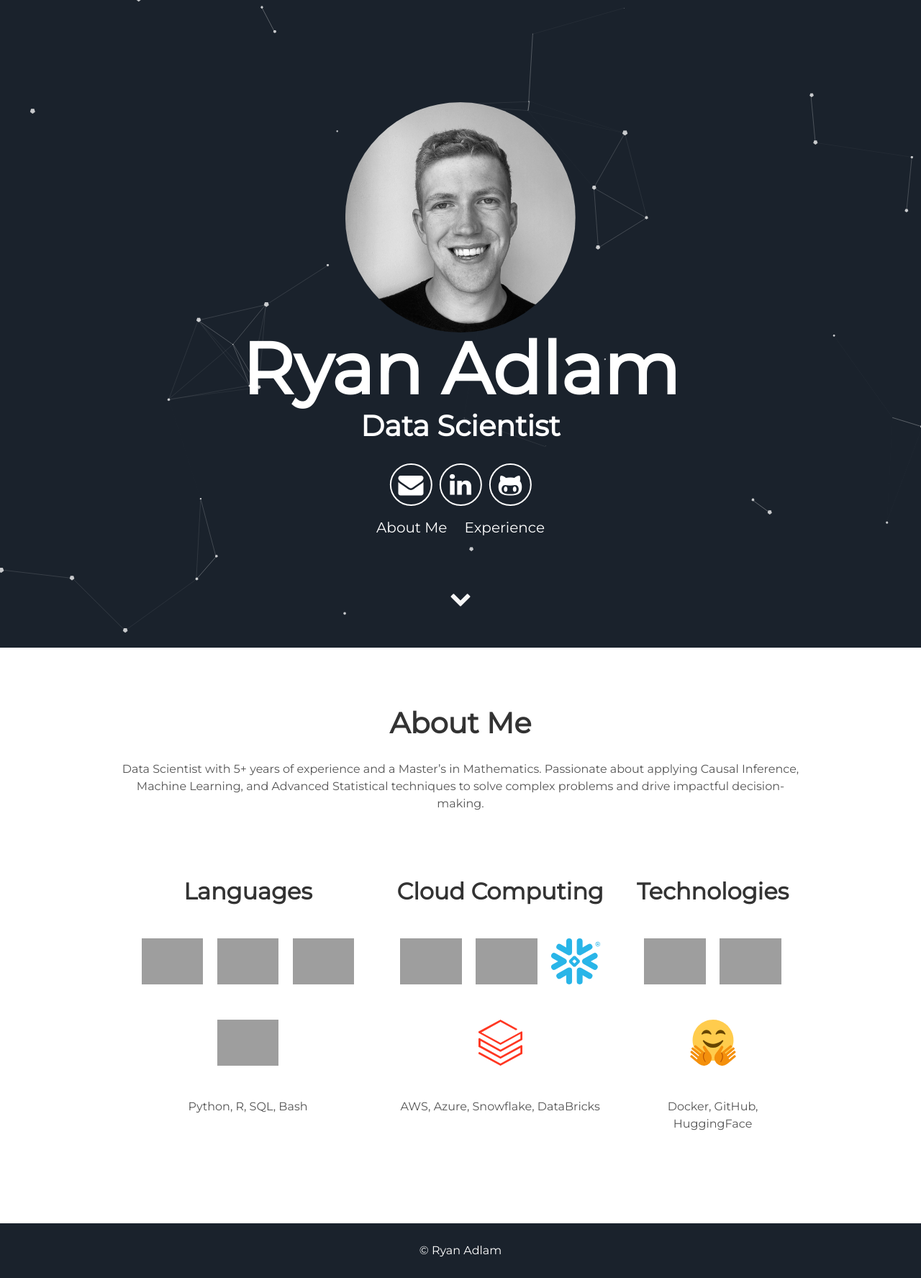
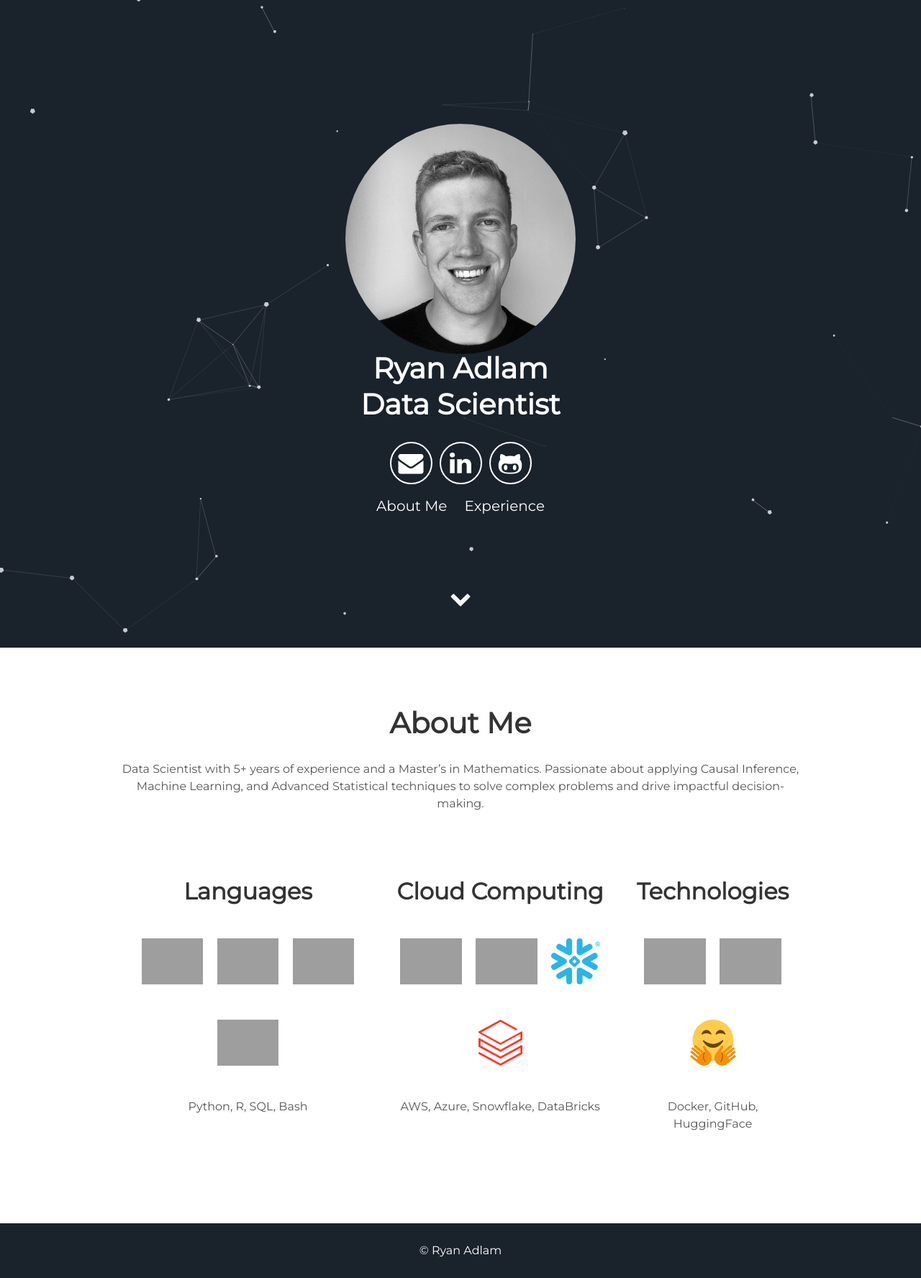
Before and after one commit to ryanadlam/ryanadlam.github.io, a Jekyll site: the page built from index.html, in a window 1280 px wide. Shown: the whole page at 72% size. Built offline with Jekyll 4.4.1, drawn with Linux system fonts in a browser that asks for light colours; grey boxes are pictures that could not be loaded.

Commit message:
Change name size attempt 2

```diff
--- a/_includes/header.html
+++ b/_includes/header.html
@@ -37,7 +37,7 @@
     z-index: 2; /* Ensures text is placed above the image in case of overlap */
   }
 
-  .site-title {
-    font-size: 2.5rem; /* Adjust font size as necessary */
+  .header h1 .site-title {
+    font-size: 2.5rem !important; /* Forces the change */
   }
 </style>
```
